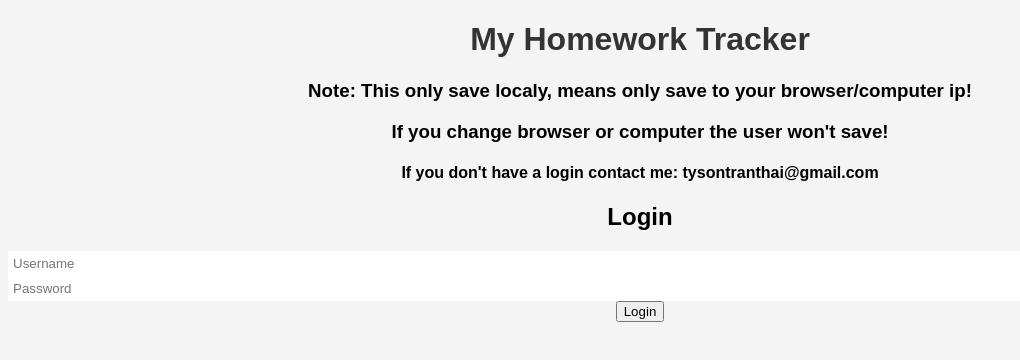
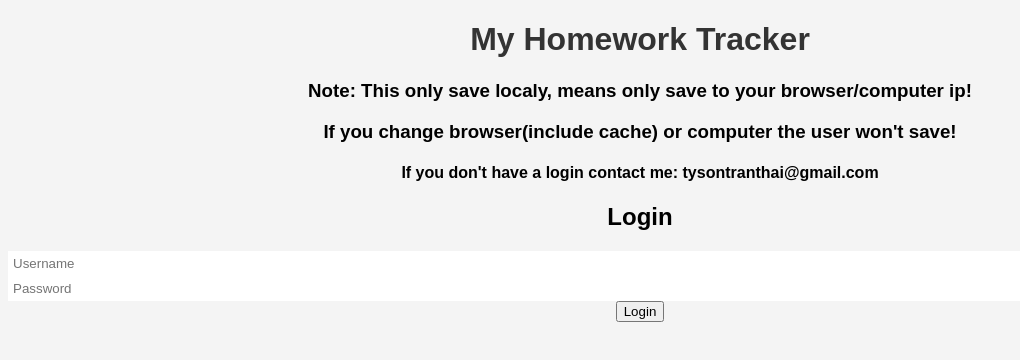
Before and after one commit to TysonBruh/Track-My-Homewotk, a plain HTML site: page index.html in a window 1280 px wide. Shown: the whole page, without its empty margins (0-1020 px from the left). Drawn offline with Linux system fonts and the light colour scheme.

Commit message:
Update index.html

```diff
--- a/index.html
+++ b/index.html
@@ -24,7 +24,7 @@
 <body>
     <h1>My Homework Tracker</h1>
     <h3>Note: This only save localy, means only save to your browser/computer ip!</h3>
-    <h3>If you change browser or computer the user won't save!</h3>
+    <h3>If you change browser(include cache) or computer the user won't save!</h3>
     <h4>If you don't have a login contact me: tysontranthai@gmail.com</h4>
 
     <!-- Login Screen -->
```
